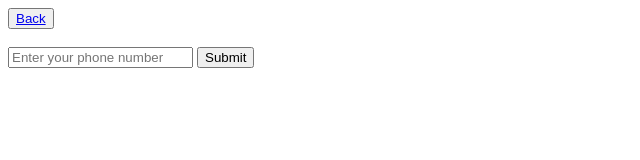
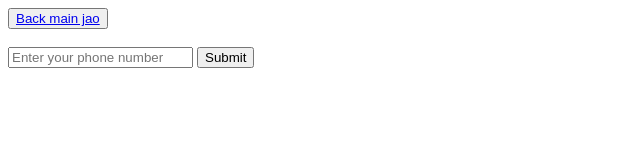
Before and after one commit to sanjaydeveloper9696/willol, a plain HTML site: page index.html in a window 1280 px wide. Shown: the whole page, without its empty margins (0-640 px from the left). Drawn offline with Linux system fonts and the light colour scheme.

Commit message:
lnknlnknklnkl

```diff
--- a/index.html
+++ b/index.html
@@ -6,7 +6,7 @@
   <title>Send SMS</title>
 </head>
 <body>
-<button><a href="home.html">Back</a></button>
+<button><a href="home.html">Back main jao</a></button>
 
 
   <br>
```
